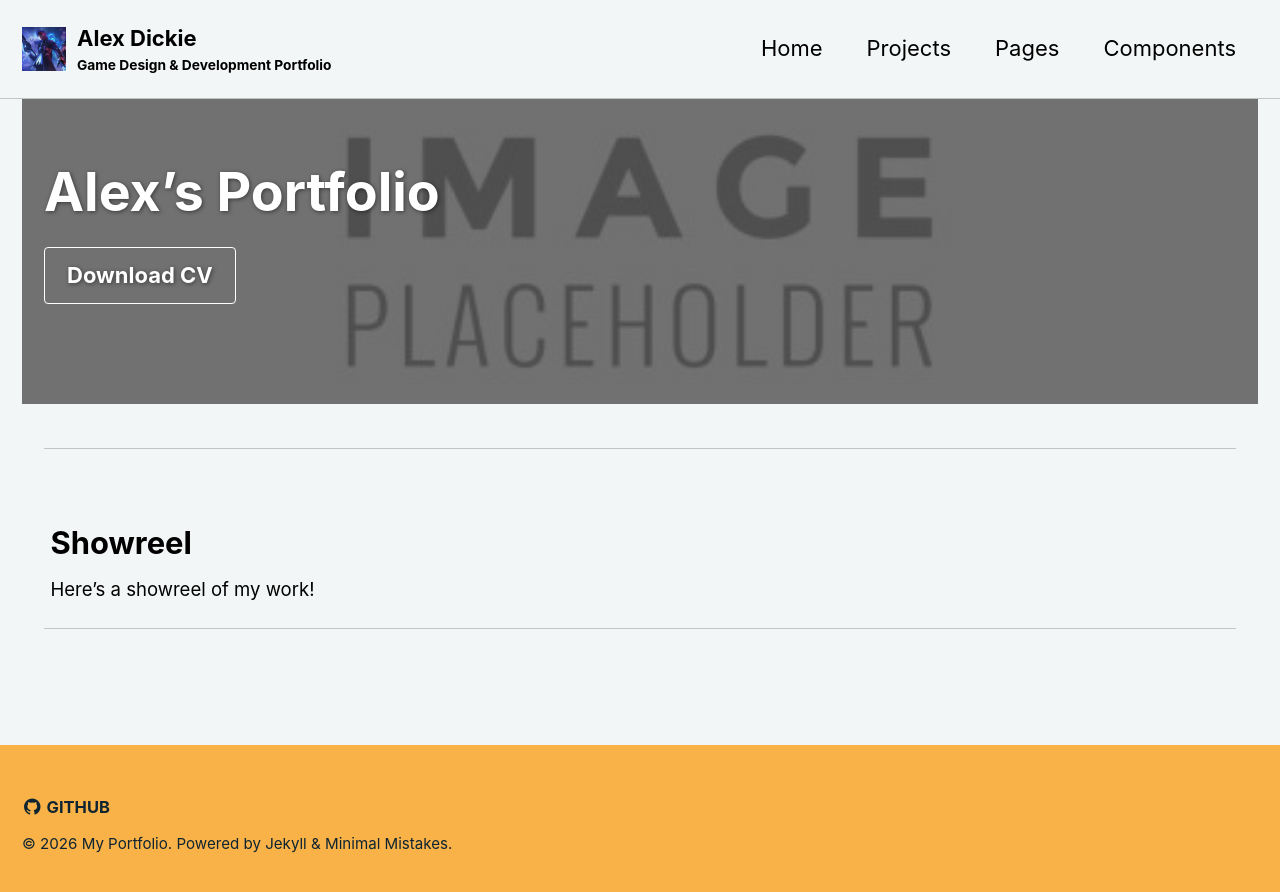
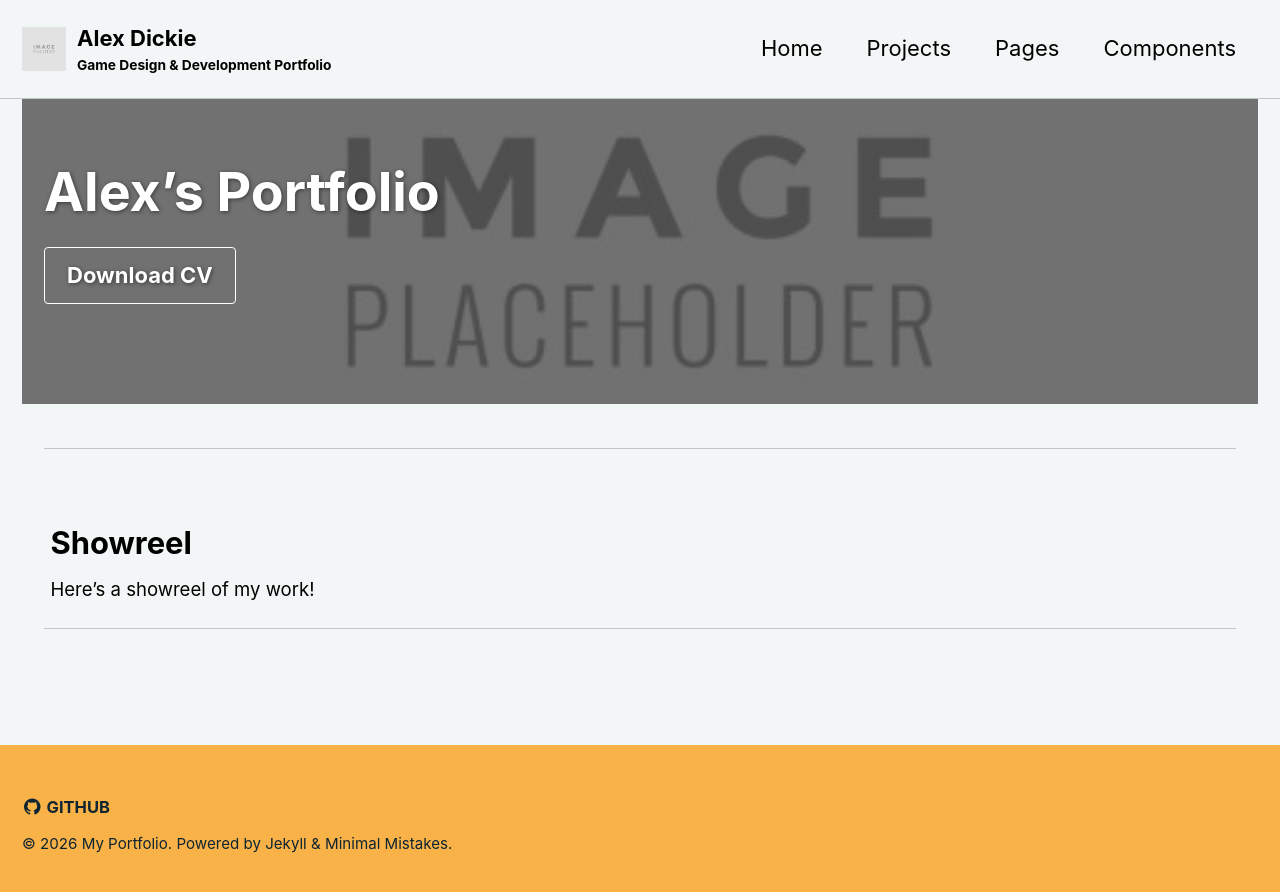
Before and after one commit to AlexUlster/AlexUlster.github.io, a Jekyll site: the page built from _pages/index.md, in a window 1280 px wide. Shown: the top 892 px of the page. Built offline with Jekyll 4.4.1, drawn with Linux system fonts in a browser that asks for light colours.

Commit message:
Update _config.yml

```diff
--- a/_config.yml
+++ b/_config.yml
@@ -7,7 +7,7 @@ name: "Alex Dickie"
 url: "https://alexulster.github.io/" # Your GitHub Pages domain
 baseurl: "" # Repo name if site is in a project repo, blank for user/org site
 locale: "en-GB" # Language/region
-logo: "/assets/images/logo-placeholder.png" # path of logo image to display in the masthead
+logo: "assets/images/Placeholder.jpg" # path of logo image to display in the masthead
 masthead_title: "Alex Dickie" # overrides the website title displayed in the masthead, use " " for no title
 copyright: # "copyright" name, defaults to site.title
 copyright_url: # "copyright" URL, defaults to site.url
```
